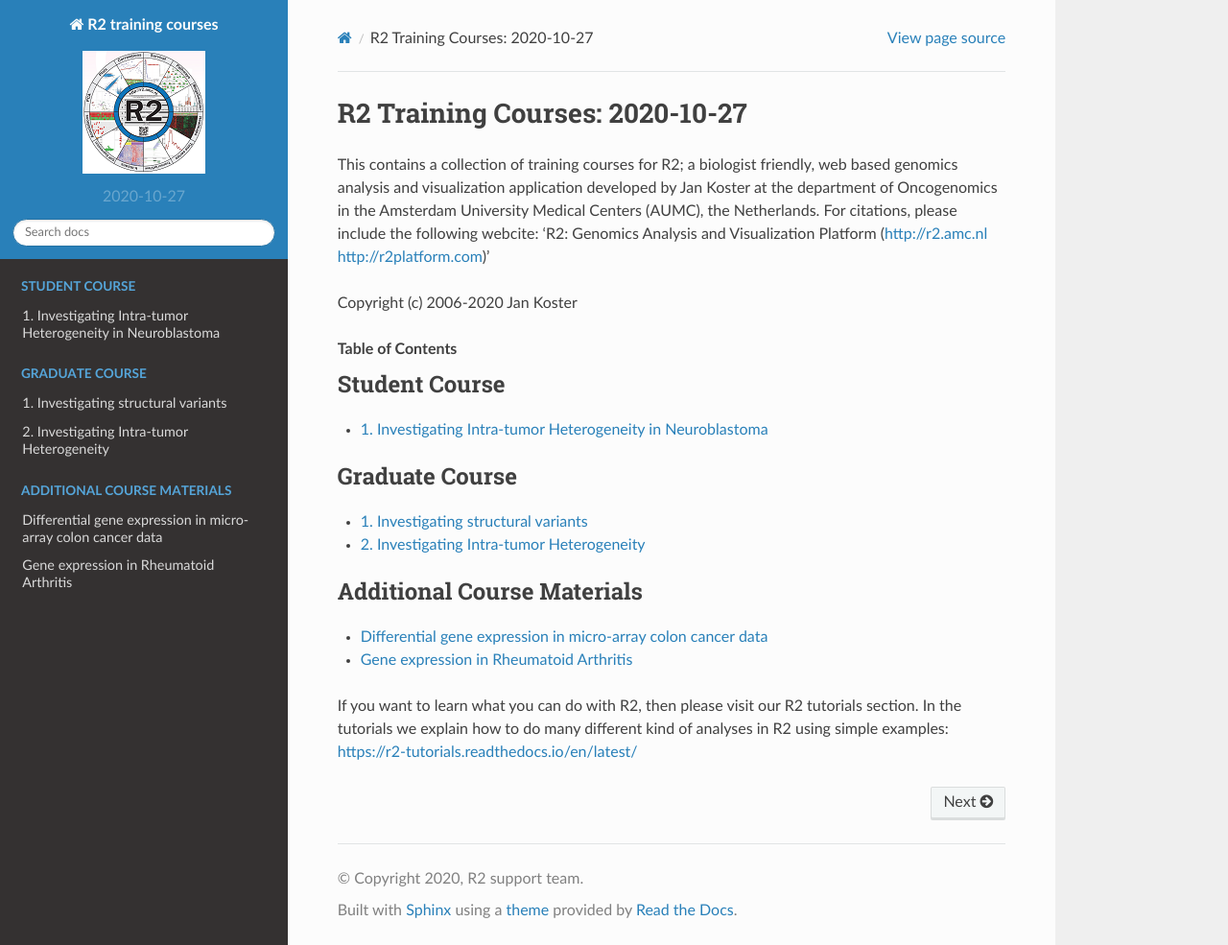
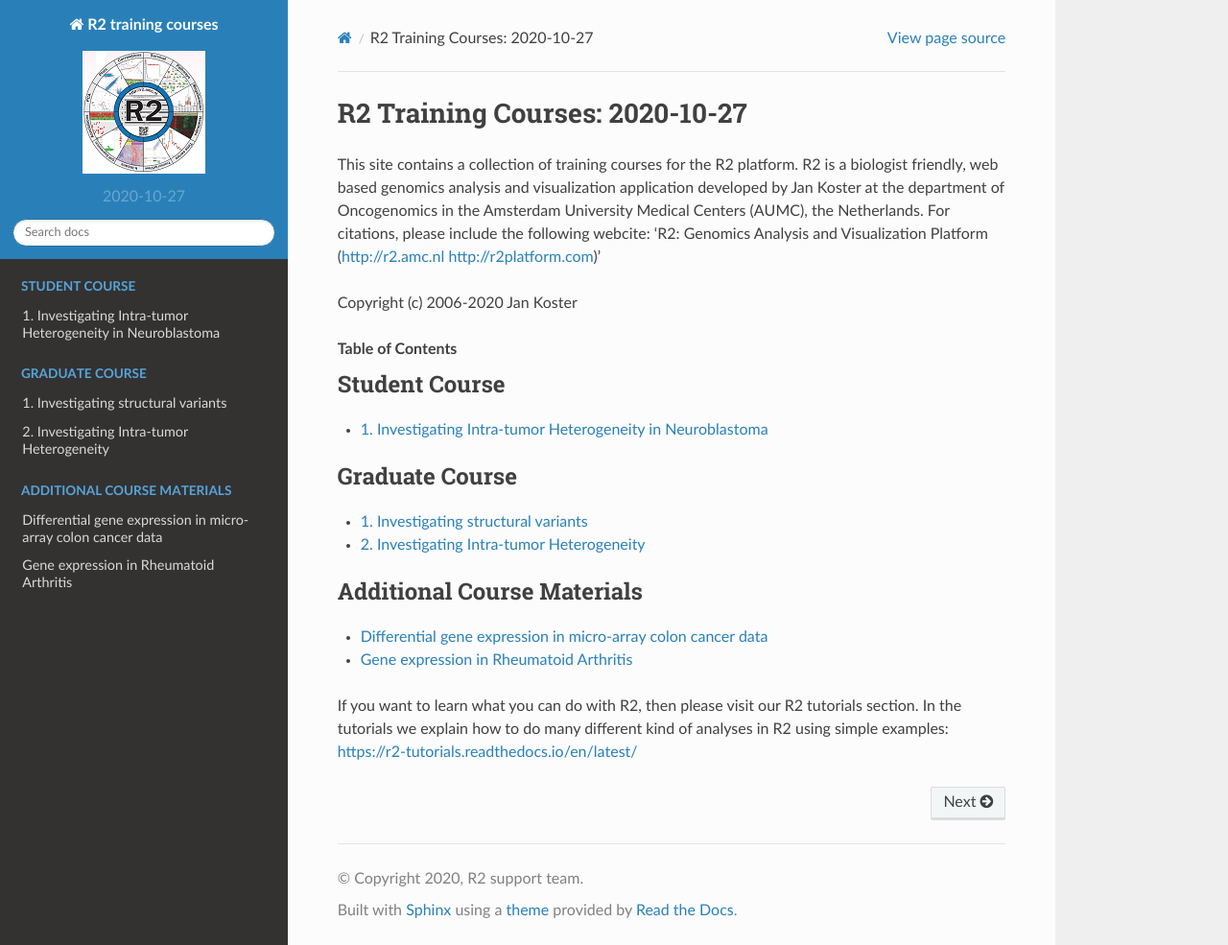
Before and after one commit to antronerds/r2-training-courses, a Sphinx documentation site: the page built from docs/index.rst, in a window 1280 px wide and 985 px high. Shown: the whole window at 96% size. Built offline with Sphinx 7.4.7 and the Read the Docs theme 2.0.0, drawn with Linux system fonts in a browser that asks for light colours; pages that are not in the unit, such as notebooks, are missing from menus.

```diff
--- a/docs/index.rst
+++ b/docs/index.rst
@@ -1,7 +1,7 @@
 R2 Training Courses: |version|
 ====================
 
-This contains a collection of training courses for R2; a biologist friendly, web based genomics analysis and visualization application developed by Jan Koster at the department of Oncogenomics in the Amsterdam University Medical Centers (AUMC), the Netherlands.
+This site contains a collection of training courses for the R2 platform. R2 is a biologist friendly, web based genomics analysis and visualization application developed by Jan Koster at the department of Oncogenomics in the Amsterdam University Medical Centers (AUMC), the Netherlands.
 For citations, please include the following webcite: 'R2: Genomics Analysis and Visualization Platform (http://r2.amc.nl http://r2platform.com)'
 
 Copyright (c) 2006-2020 Jan Koster
@@ -17,6 +17,7 @@
 
 .. toctree::
    :maxdepth: 1
+   :numbered:
    :caption: Graduate Course
 
    Finding_structural_variants
```
